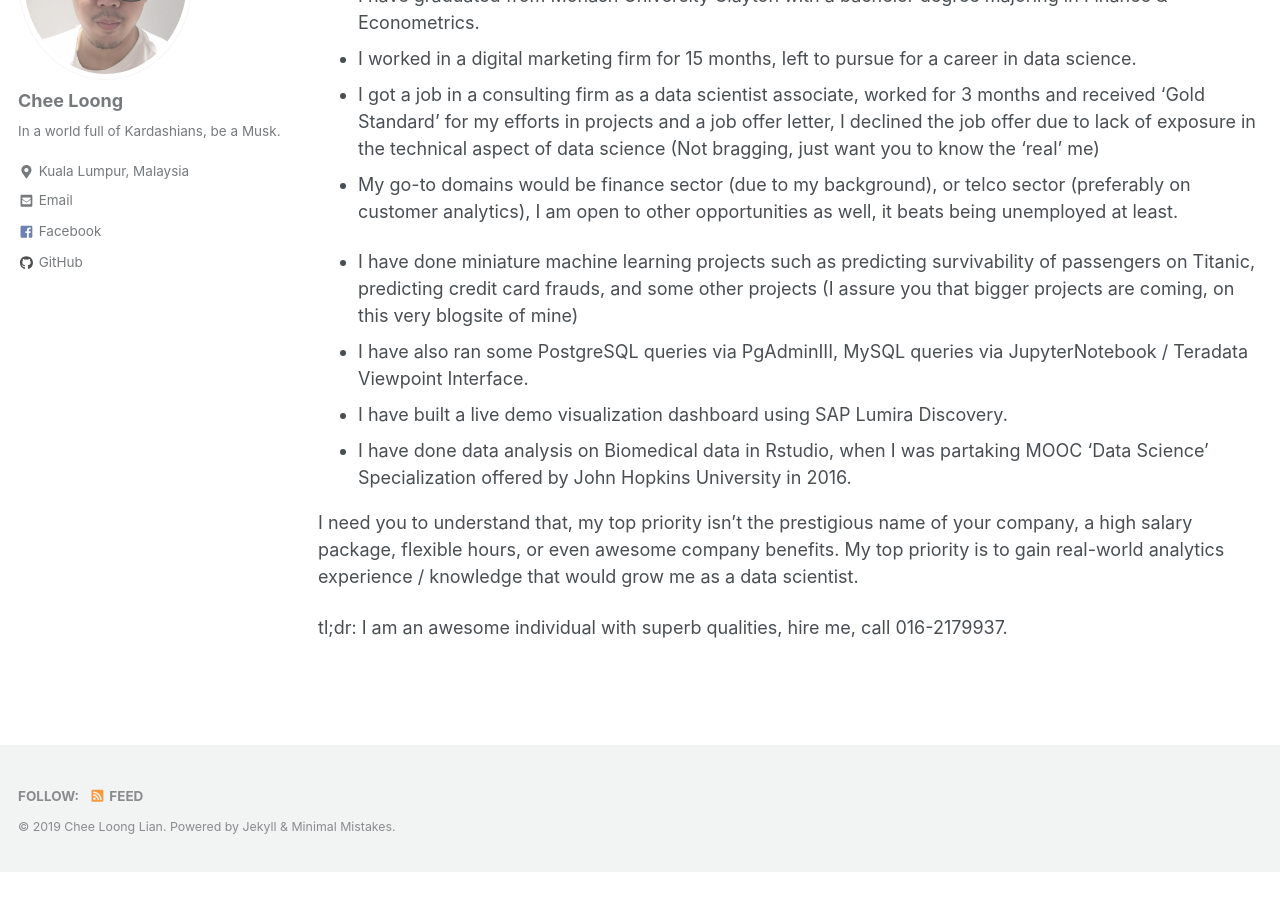
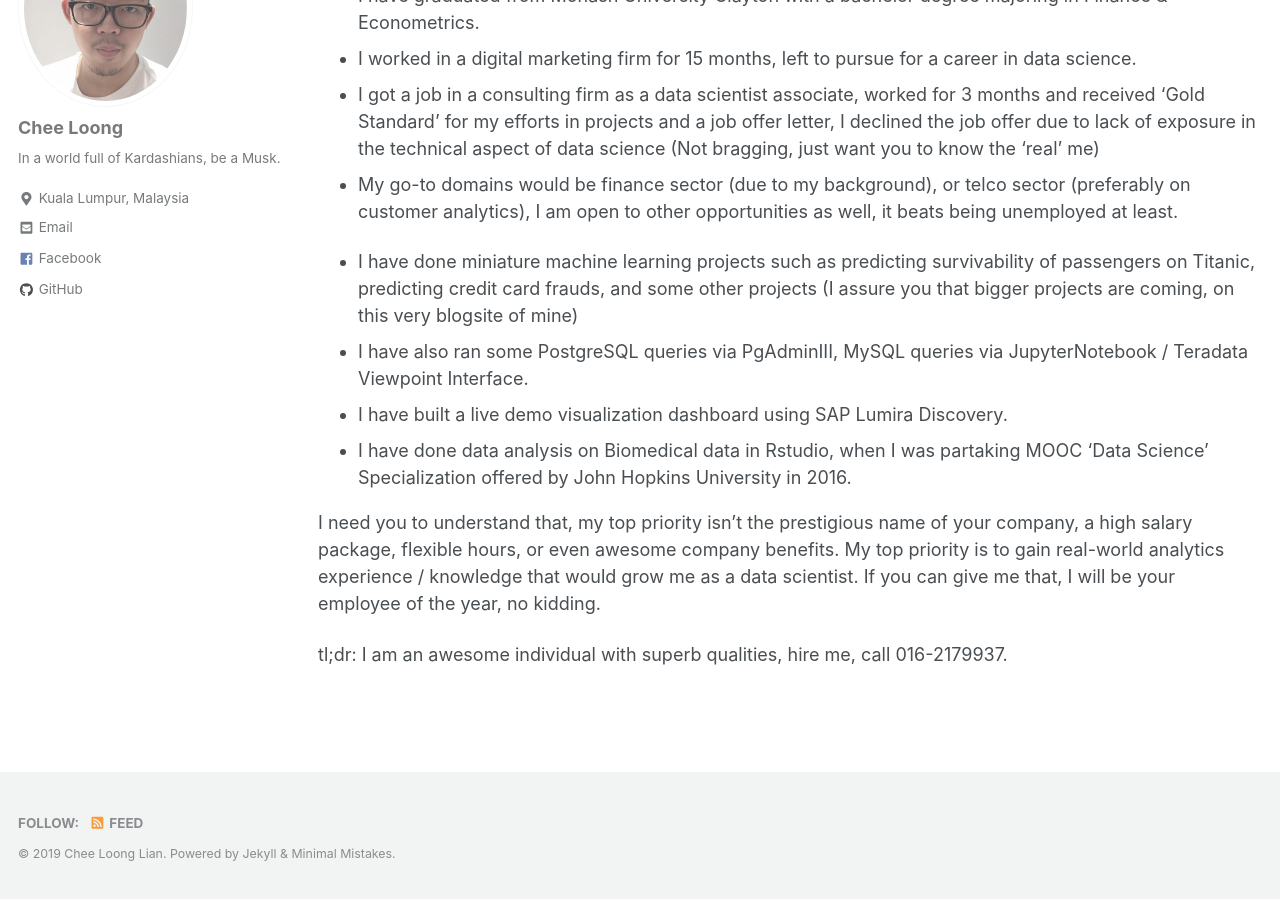
Before and after one commit to CheeLoong/CheeLoong.github.io, a Jekyll site: the page built from _pages/about.md, in a window 1280 px wide and 900 px high, scrolled down 306 px. Built offline with Jekyll 4.4.1, drawn with Linux system fonts in a browser that asks for light colours; cached includes are drawn as plain includes; before the commit the page ends 1179 px from its top, so only the background shows below that.

Commit message:
update about page

```diff
--- a/_pages/about.md
+++ b/_pages/about.md
@@ -19,6 +19,6 @@
 - I have built a live demo visualization dashboard using SAP Lumira Discovery.
 - I have done data analysis on Biomedical data in Rstudio, when I was partaking MOOC 'Data Science' Specialization offered by John Hopkins University in 2016.
 
-I need you to understand that, my top priority isn't the prestigious name of your company, a high salary package, flexible hours, or even awesome company benefits. My top priority is to gain real-world analytics experience / knowledge that would grow me as a data scientist.
+I need you to understand that, my top priority isn't the prestigious name of your company, a high salary package, flexible hours, or even awesome company benefits. My top priority is to gain real-world analytics experience / knowledge that would grow me as a data scientist. If you can give me that, I will be your employee of the year, no kidding.
 
 tl;dr: I am an awesome individual with superb qualities, hire me, call 016-2179937.
```
